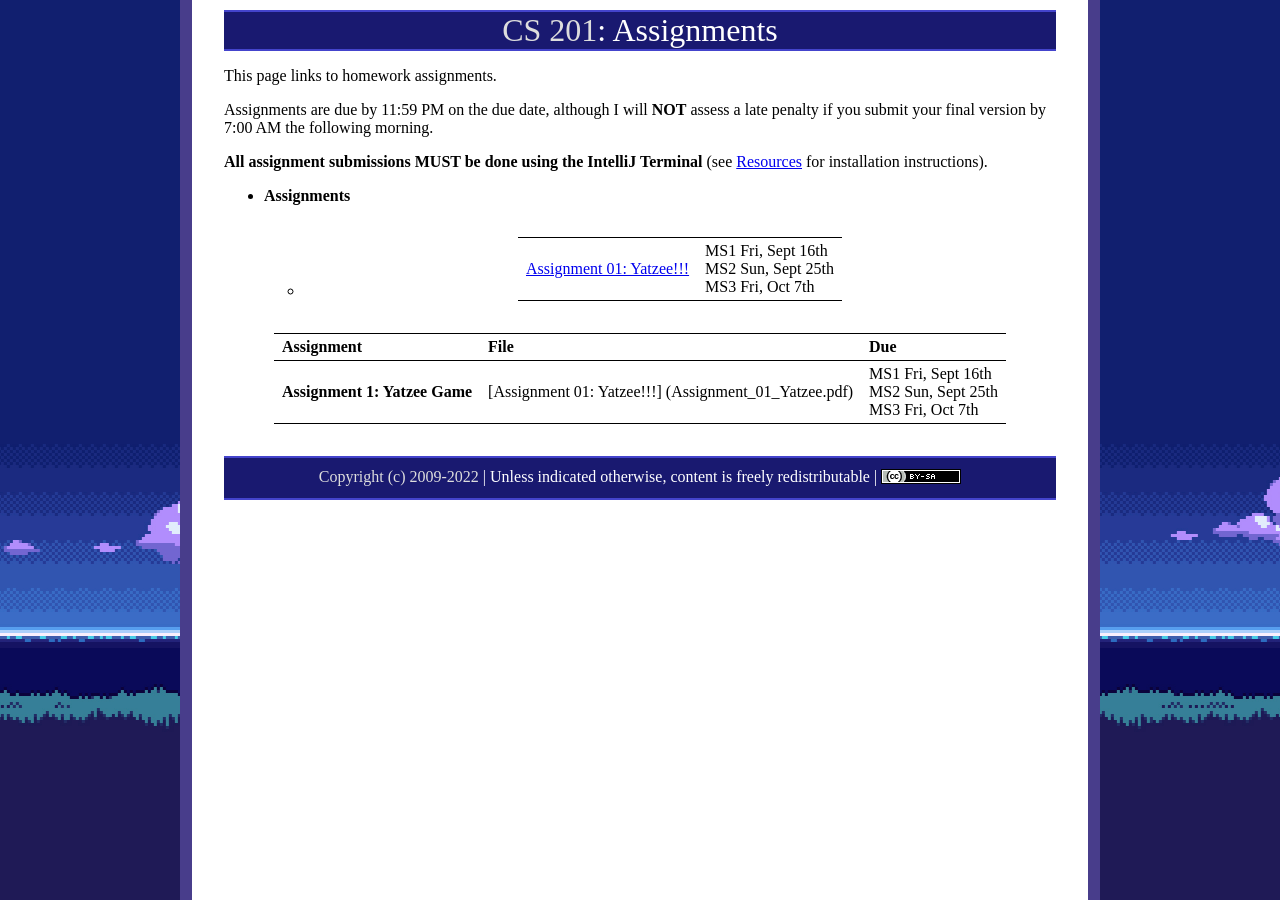
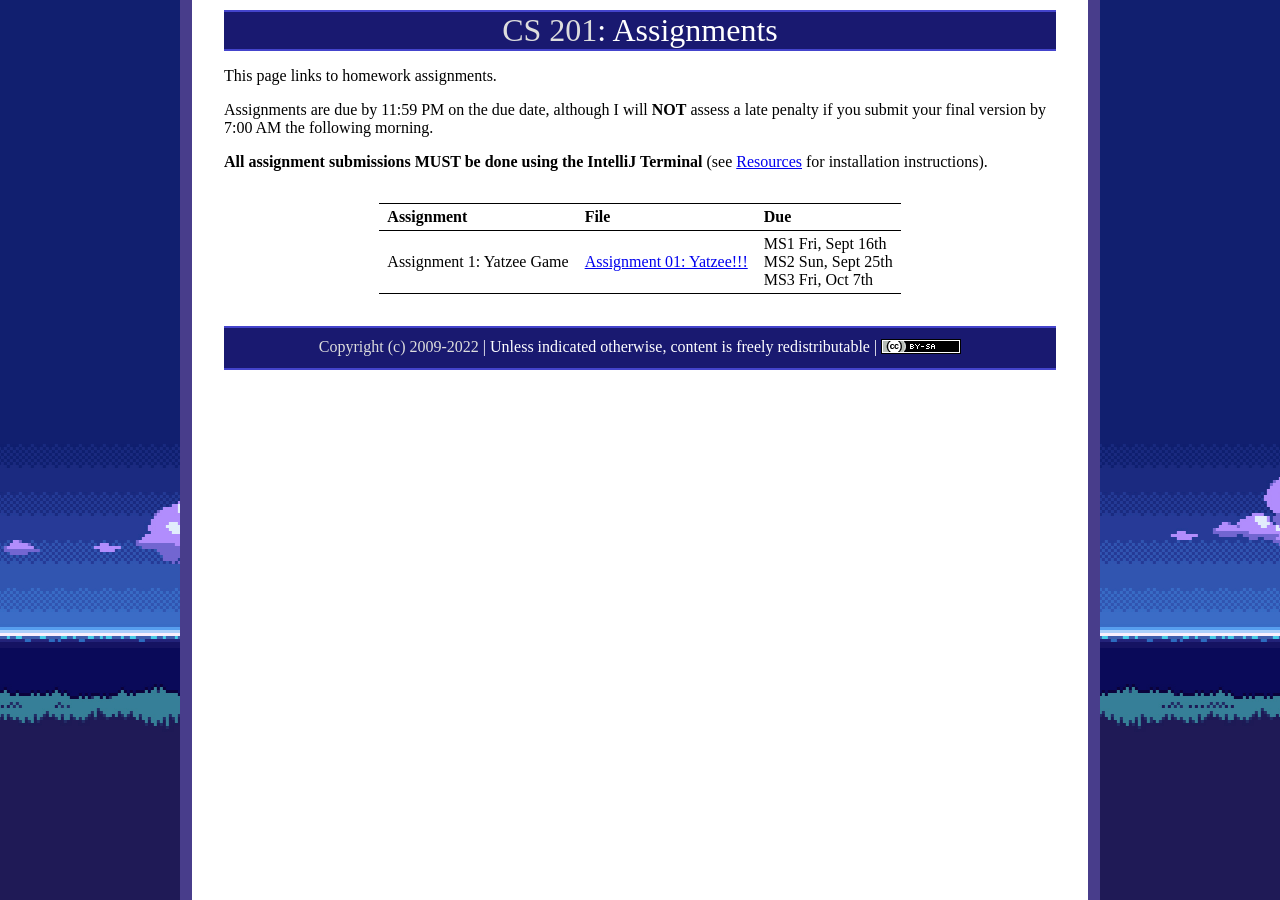
Before and after one commit to ycpcs/cs201-fall2022-102, a Jekyll site: the page built from assign/index.md, in a window 1280 px wide. Built offline with Jekyll 4.4.1, drawn with Linux system fonts in a browser that asks for light colours; part of the change alters nothing that is shown.

Commit message:
Added Assign01 pdf

```diff
--- a/assign/index.md
+++ b/assign/index.md
@@ -9,15 +9,16 @@ Assignments are due by 11:59 PM on the due date, although I will **NOT** assess
 
 **All assignment submissions MUST be done using the IntelliJ Terminal** (see [Resources](../resources/index.html) for installation instructions).
 
-*  **Assignments**
-	* [Assignment 01: Yatzee!!!](Assignment_01_Yatzee.pdf) |MS1 Fri, Sept 16th<br>MS2 Sun, Sept 25th<br>MS3 Fri, Oct 7th
+> Assignment | File | Due
+> ---------- | ---- | ---
+> Assignment 1: Yatzee Game |[Assignment 01: Yatzee!!!](Assignment_01_Yatzee.pdf) |MS1 Fri, Sept 16th<br>MS2 Sun, Sept 25th<br>MS3 Fri, Oct 7th
 
-
+<!--
 > Assignment | File | Due
 > ---------- | ---- | ---
 > **Assignment 1: Yatzee Game** | [Assignment 01: Yatzee!!!] (Assignment_01_Yatzee.pdf) | MS1 Fri, Sept 16th<br>MS2 Sun, Sept 25th<br>MS3 Fri, Oct 7th
 
-<!--
+
 
 > **Assignment 1: Yatzee Game** | [Assignment 01: Yatzee!!!] (Assignment_01_Yatzee.pdf) | MS1 Fri, Sept 16th<br>MS2 Sun, Sept 25th<br>MS3 Fri, Oct 7th
 > [Assignment 1: Disk Game](assign01.html) | [CS201\_Assign01\_Gradle.zip](CS201_Assign01_Gradle.zip) | MS1 Mon, Sept 6th<br>MS2 Fri, Sept 16th
```
